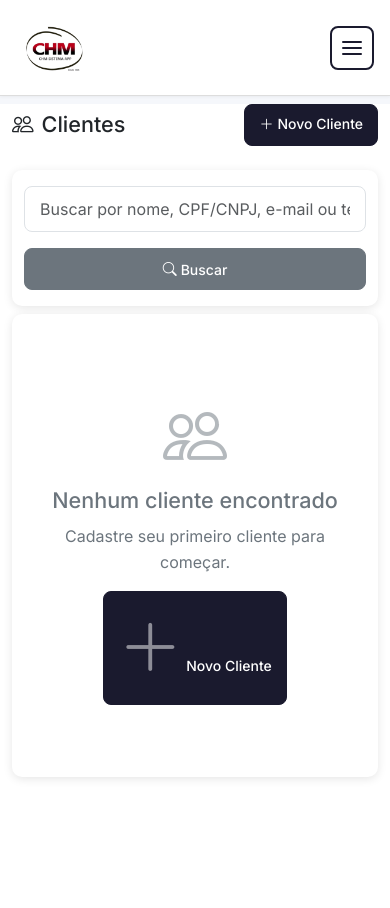
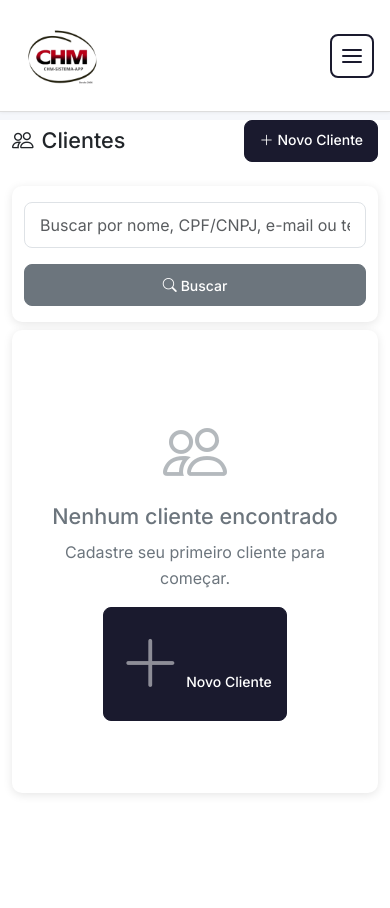
Before and after one commit to chmtransportes/chm-sistema, a PHP site: the page made by app/views/clients/index.php in a window 390 px wide. Before the commit the page ends 779 px from the top, so only its background shows below. Run offline with PHP 8.4, Linux system fonts and the light colour scheme; the template is opened without the code that fills it, so the values that code supplies are empty; some libraries are stand-ins or nearby versions.

Commit message:
v2.6.4 - Logo mobile: 92px altura, header 112px

```diff
--- a/app/assets/css/app.css
+++ b/app/assets/css/app.css
@@ -756,7 +756,7 @@ body {
     align-items: center;
     justify-content: space-between;
     padding: 12px 16px;
-    height: 96px;
+    height: 112px;
     background: #fff;
     border-bottom: 1px solid #ddd;
     position: fixed;
@@ -775,9 +775,9 @@ body {
 }
 
 .mobile-logo img {
-    height: 76px;
+    height: 92px;
     width: auto;
-    max-width: 174px;
+    max-width: 211px;
     object-fit: contain;
 }
 
@@ -840,7 +840,7 @@ body {
 
 /* Main content - compensar header fixo */
 .main-content {
-    padding-top: 104px;
+    padding-top: 120px;
 }
 
 /* Page content mobile - BRANCO LIMPO */
--- a/app/config/config.php
+++ b/app/config/config.php
@@ -35,7 +35,7 @@ if (file_exists($envLoaderPath)) {
 }
 
 // Versão do sistema
-define('CHM_VERSION', '2.6.3');
+define('CHM_VERSION', '2.6.4');
 define('CHM_VERSION_DATE', '2025-12-29');
 
 // Ambiente (production ou development)
```
